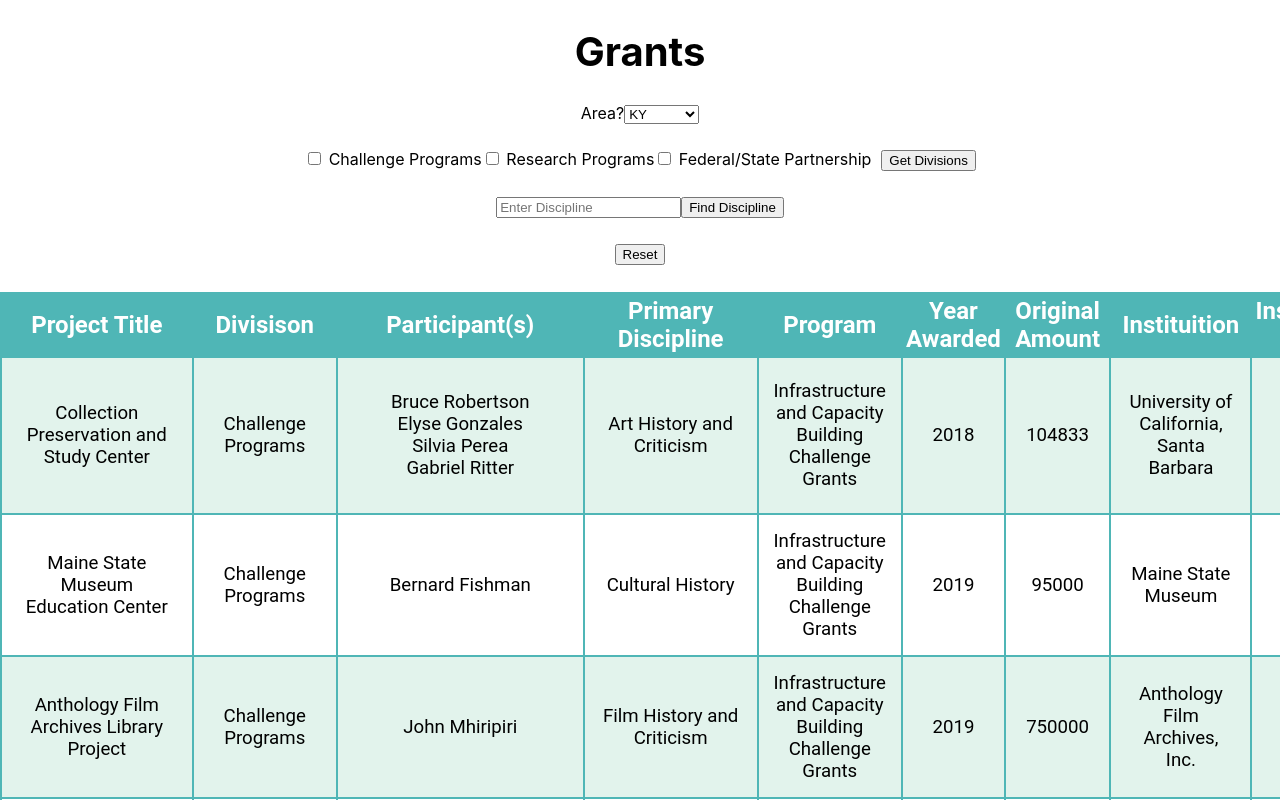
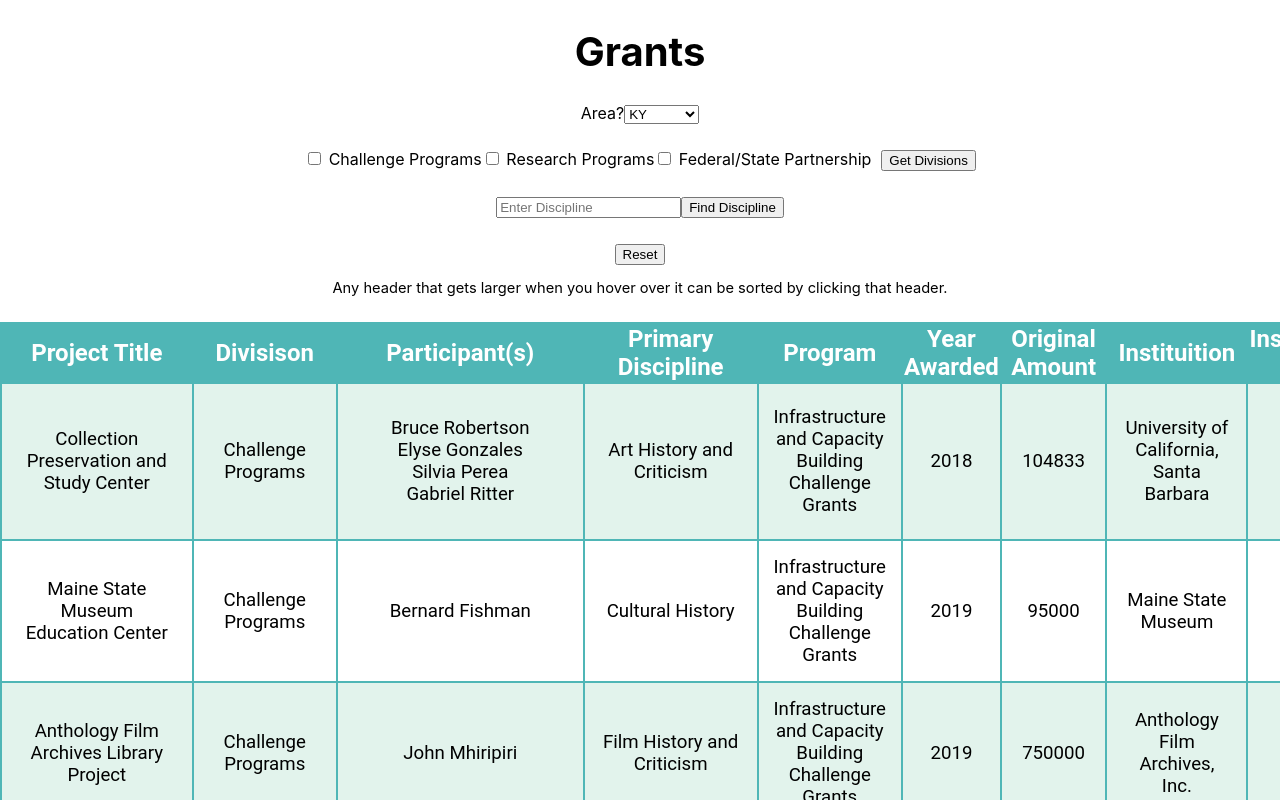
Before and after one commit to Aubrey-Anderson/DataDrivenGrantApp, a React (Create React App) app: page / in a window 1280 px wide. Shown: the top 800 px of the page. Built offline with nearby package versions, Linux system fonts and the light colour scheme.

Commit message:
Added a short description to explain how the headers work.

```diff
--- a/src/App.js
+++ b/src/App.js
@@ -84,6 +84,7 @@ function App() {
             <button onClick={getSearchValue}>Find Discipline</button>
           </p>
           <button onClick = {pressReset}>Reset</button>
+          <p id="description">Any header that gets larger when you hover over it can be sorted by clicking that header.</p>
         </header>
       <Table grants={grants} setGrantsCopy={setGrantsCopy} grantsCopy={grantsCopy}/>
     </div>
--- a/src/Table.css
+++ b/src/Table.css
@@ -14,22 +14,22 @@ header{
     top:0;
     background-color: white;
     margin-bottom: 15px;
-    height: 240px;
+    height: 270px;
 }
 h1{
     font-size: 30pt;
 }
 th{
     background-color: rgb(79, 182, 182);
-    border: 2px solid rgb(79, 182, 182);
     position:sticky;
-    top:240px;
+    top:270px;
     color:white;
     font-size:18pt;
 }
 td{
     color: black;
     padding: 15px;
+
 }
 tr:nth-child(even){
     background-color: white;
@@ -54,3 +54,6 @@ div button{
 #years:hover, #award:hover, #titles:hover, #state:hover{
     font-size: 20pt;
 }
+#description{
+    font-size: 11pt;
+}
```
